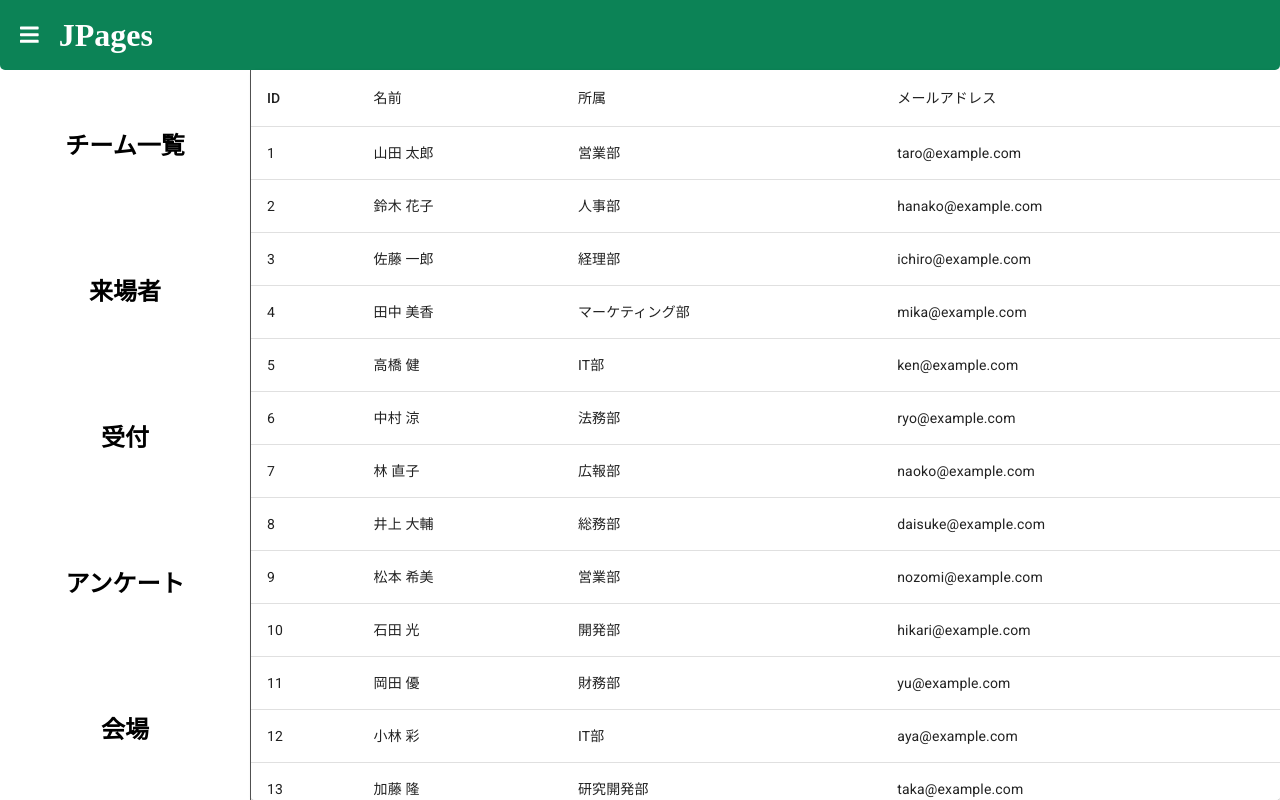
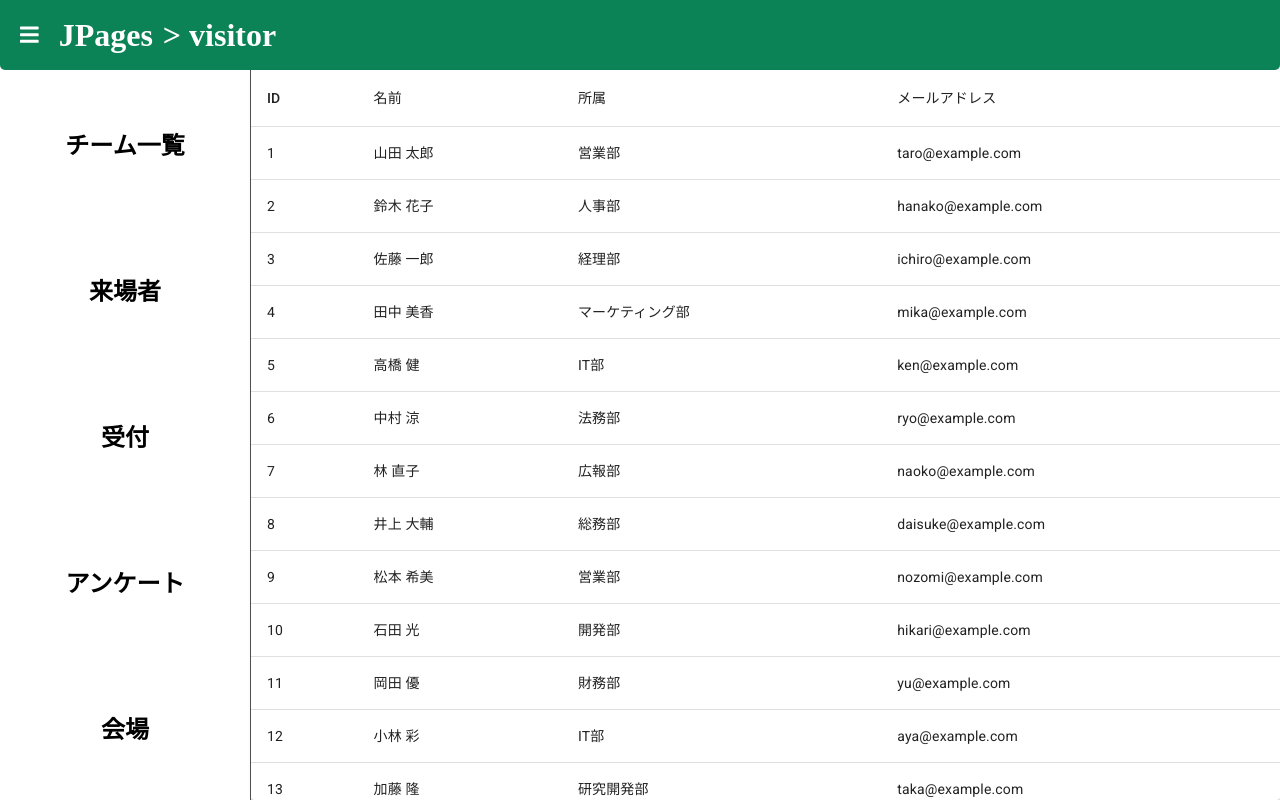
Before and after one commit to 22jz0138/testvite, a React (Vite) app: page /visitor in a window 1280 px wide. Built offline with nearby package versions, Linux system fonts and the light colour scheme; a web font is replaced by a local one.

Commit message:
パンくずリスト機能作成

```diff
--- a/src/components/common/header/Header.jsx
+++ b/src/components/common/header/Header.jsx
@@ -1,16 +1,16 @@
 import React from 'react';
 import styles from './Header.module.css';
 import { FontAwesomeIcon } from '@fortawesome/react-fontawesome';
+import { useState } from 'react';
 
-
-export default function Header({toggleSidebar}) {
-
+export default function Header({ toggleSidebar, path  }) {
   return (
-
     <>
       <header className={styles.Header}>
         <FontAwesomeIcon icon="fa-solid fa-bars" size='lg' className={styles.ham}  onClick={toggleSidebar}/>
         <h1 className={styles.kadwabold}>JPages</h1>
+
+        <h1>{path}</h1>
       </header>
     </>
 
--- a/src/components/pages/area/AreaPage.jsx
+++ b/src/components/pages/area/AreaPage.jsx
@@ -3,14 +3,16 @@ import Header from "../../common/header/Header";
 import RoutingSidebar from '../../common/sidebar/RoutingSidebar';
 import useSetSidebar from '../../../hooks/useSetSidebar';
 import styles from './AreaPage.module.css'
+import useSetUrlPath from '../../../hooks/useSetUrlPath';
+
 
 const AreaPage = () => {
   const {checkbool,toggleSidebar} = useSetSidebar();
 
-    console.log("ここはアンケート");
+  const mypath = useSetUrlPath();
   return (
-    <>
-      <Header toggleSidebar={toggleSidebar}/>
+  <>
+  <Header toggleSidebar={toggleSidebar} path={mypath}/>
       <div className={styles.flex}>
         <RoutingSidebar checkbool={checkbool}/>
       </div>
--- a/src/components/pages/mainteam/MainTeamPage.jsx
+++ b/src/components/pages/mainteam/MainTeamPage.jsx
@@ -3,16 +3,17 @@ import Header from "../../common/header/Header";
 import RoutingSidebar from '../../common/sidebar/RoutingSidebar';
 import useSetSidebar from '../../../hooks/useSetSidebar';
 import styles from "./MainTeamPage.module.css";
+import useSetUrlPath from '../../../hooks/useSetUrlPath';
 
 
 export default function MainTeamPage() {
 
 // console.log("ここはチーム一覧");
 const {checkbool,toggleSidebar} = useSetSidebar();
-
-  return (
-    <>
-      <Header toggleSidebar={toggleSidebar}/>
+const mypath = useSetUrlPath();
+return (
+<>
+<Header toggleSidebar={toggleSidebar} path={mypath}/>
       <div className={styles.flex}>
         <RoutingSidebar checkbool={checkbool}/>
       </div>
--- a/src/components/pages/questionnaire/QuestionnairePage.jsx
+++ b/src/components/pages/questionnaire/QuestionnairePage.jsx
@@ -3,13 +3,15 @@ import Header from "../../common/header/Header";
 import RoutingSidebar from '../../common/sidebar/RoutingSidebar';
 import useSetSidebar from '../../../hooks/useSetSidebar';
 import styles from './QuestionnairePage.module.css'
+import useSetUrlPath from '../../../hooks/useSetUrlPath';
+
 
 const QuestionnairePage = () => {
   const {checkbool,toggleSidebar} = useSetSidebar();
-    console.log("ここはアンケート");
+  const mypath = useSetUrlPath();
   return (
-    <>
-      <Header toggleSidebar={toggleSidebar}/>
+  <>
+  <Header toggleSidebar={toggleSidebar} path={mypath}/>
       <div className={styles.flex}>
         <RoutingSidebar checkbool={checkbool}/>
       </div>
--- a/src/components/pages/reception/ReceptionPage.jsx
+++ b/src/components/pages/reception/ReceptionPage.jsx
@@ -3,13 +3,15 @@ import Header from "../../common/header/Header";
 import RoutingSidebar from '../../common/sidebar/RoutingSidebar';
 import useSetSidebar from '../../../hooks/useSetSidebar';
 import styles from './ReceptionPage.module.css'
+import useSetUrlPath from '../../../hooks/useSetUrlPath';
+
 
 const ReceptionPage = () => {
   const {checkbool,toggleSidebar} = useSetSidebar();
-    console.log("ここは受付");
+  const mypath = useSetUrlPath();
   return (
-    <>
-      <Header toggleSidebar={toggleSidebar}/>
+  <>
+  <Header toggleSidebar={toggleSidebar} path={mypath}/>
       <div className={styles.flex}>
         <RoutingSidebar checkbool={checkbool}/>
       </div>
--- a/src/components/pages/visitorslog/VisitorsLogPage.jsx
+++ b/src/components/pages/visitorslog/VisitorsLogPage.jsx
@@ -4,13 +4,15 @@ import RoutingSidebar from '../../common/sidebar/RoutingSidebar';
 import useSetSidebar from '../../../hooks/useSetSidebar';
 import Visitor from '../../common/visitor/Visitor';
 import styles from "./VisitorsLogPage.module.css"
+import useSetUrlPath from '../../../hooks/useSetUrlPath';
 
 const VisitorsLogPage = () => {
+  // const location = useLocation();
   const {checkbool,toggleSidebar} = useSetSidebar();
-  console.log("ここは来場者");
+  const mypath = useSetUrlPath();
   return (
   <>
-  <Header toggleSidebar={toggleSidebar}/>
+  <Header toggleSidebar={toggleSidebar} path={mypath}/>
   <div className={styles.flex}>
     <RoutingSidebar checkbool={checkbool}/>
     <Visitor className={styles.Visitor}/>
--- /dev/null
+++ b/src/hooks/useSetUrlPath.js
@@ -0,0 +1,13 @@
+import { useLocation } from 'react-router-dom';
+
+const useSetUrlPath = () => {
+    const location = useLocation();
+    const myPath = location.pathname;
+  // パスの先頭1文字を削除
+    const modPath = myPath.length > 1 ? myPath.slice(1) : myPath;
+  // falsyでなければ、" ＞ " を追加
+    const finalPath = modPath ? ` > ${modPath}` : modPath;
+    return finalPath;
+};
+
+export default useSetUrlPath;
```
Also changed, not shown: src/hooks/useBreadcrumbNavigation.js (deleted, +0 -14 lines).
